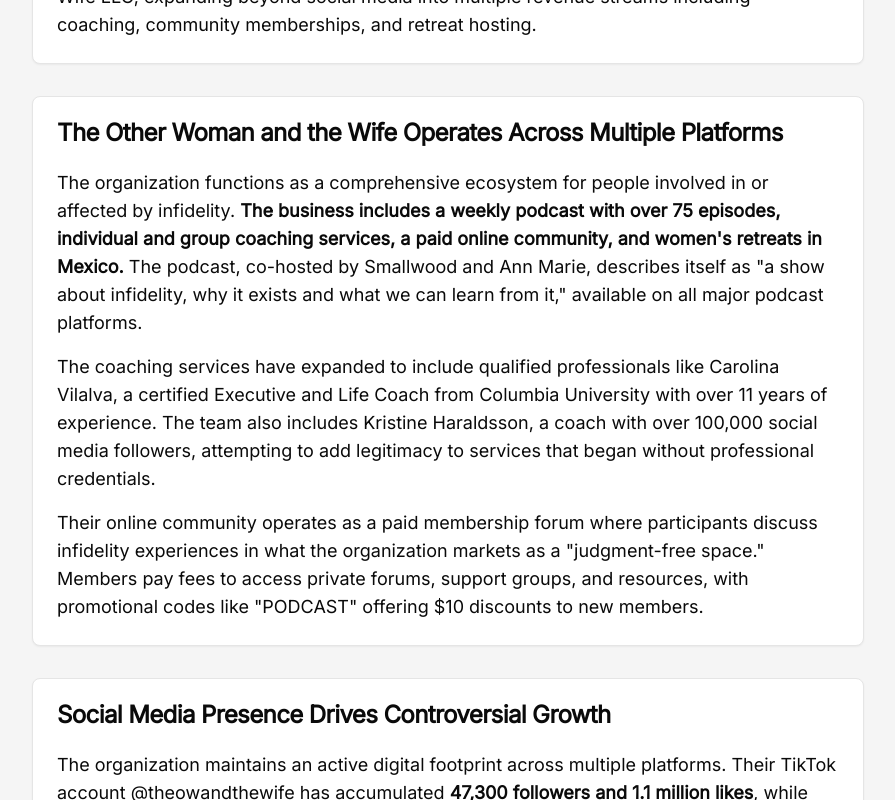
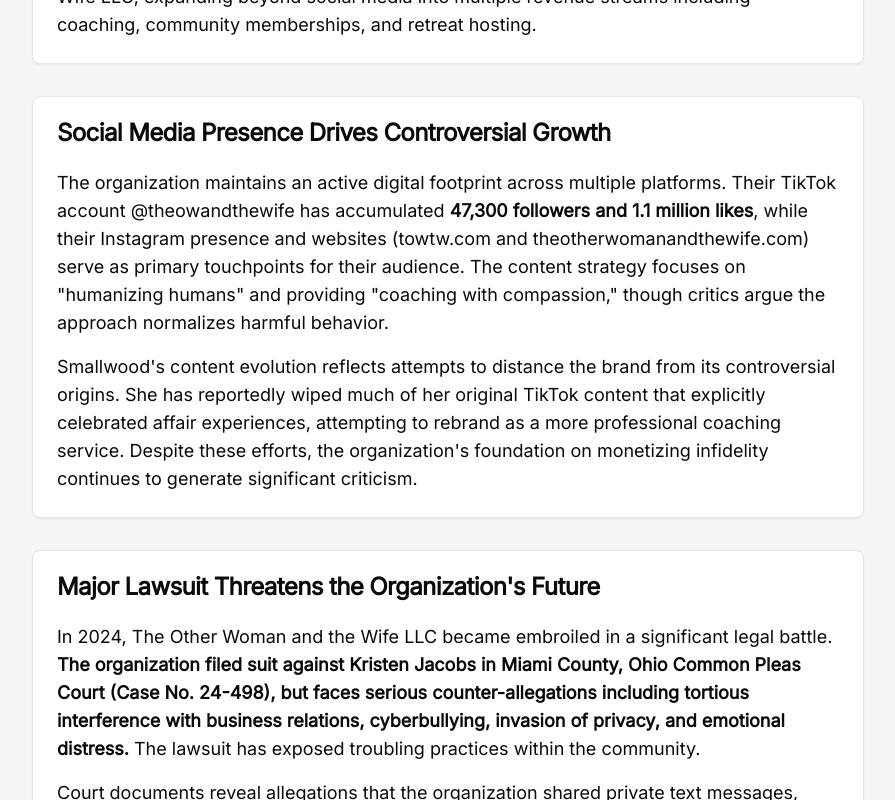
Before and after one commit to AngryMichigander/CheatingChelsea, a Next.js app: page /long-story in a window 1280 px wide. Shown: the part 800-1600 px from the top of the page, without its empty margins (192-1087 px from the left). Built offline with nearby package versions, Linux system fonts and the light colour scheme.

Commit message:
Remove the section: "The Other Woman and the Wife Operates Across Multip

```diff
--- a/src/app/long-story/page.tsx
+++ b/src/app/long-story/page.tsx
@@ -63,47 +63,6 @@
                   establishing The Other Woman and the Wife LLC, expanding
                   beyond social media into multiple revenue streams including
                   coaching, community memberships, and retreat hosting.
-                </p>
-              </CardContent>
-            </Card>
-
-            <Card>
-              <CardHeader>
-                <h2 className="text-2xl font-bold font-headline leading-none tracking-tight">
-                  The Other Woman and the Wife Operates Across Multiple
-                  Platforms
-                </h2>
-              </CardHeader>
-              <CardContent className="space-y-4 text-lg text-card-foreground">
-                <p>
-                  The organization functions as a comprehensive ecosystem for
-                  people involved in or affected by infidelity.{' '}
-                  <strong>
-                    The business includes a weekly podcast with over 75
-                    episodes, individual and group coaching services, a paid
-                    online community, and women&apos;s retreats in Mexico.
-                  </strong>{' '}
-                  The podcast, co-hosted by Smallwood and Ann Marie, describes
-                  itself as &quot;a show about infidelity, why it exists and what
-                  we can learn from it,&quot; available on all major podcast
-                  platforms.
-                </p>
-                <p>
-                  The coaching services have expanded to include qualified
-                  professionals like Carolina Vilalva, a certified Executive
-                  and Life Coach from Columbia University with over 11 years of
-                  experience. The team also includes Kristine Haraldsson, a
-                  coach with over 100,000 social media followers, attempting to
-                  add legitimacy to services that began without professional
-                  credentials.
-                </p>
-                <p>
-                  Their online community operates as a paid membership forum
-                  where participants discuss infidelity experiences in what the
-                  organization markets as a &quot;judgment-free space.&quot; Members pay
-                  fees to access private forums, support groups, and resources,
-                  with promotional codes like &quot;PODCAST&quot; offering $10 discounts
-                  to new members.
                 </p>
               </CardContent>
             </Card>
```
